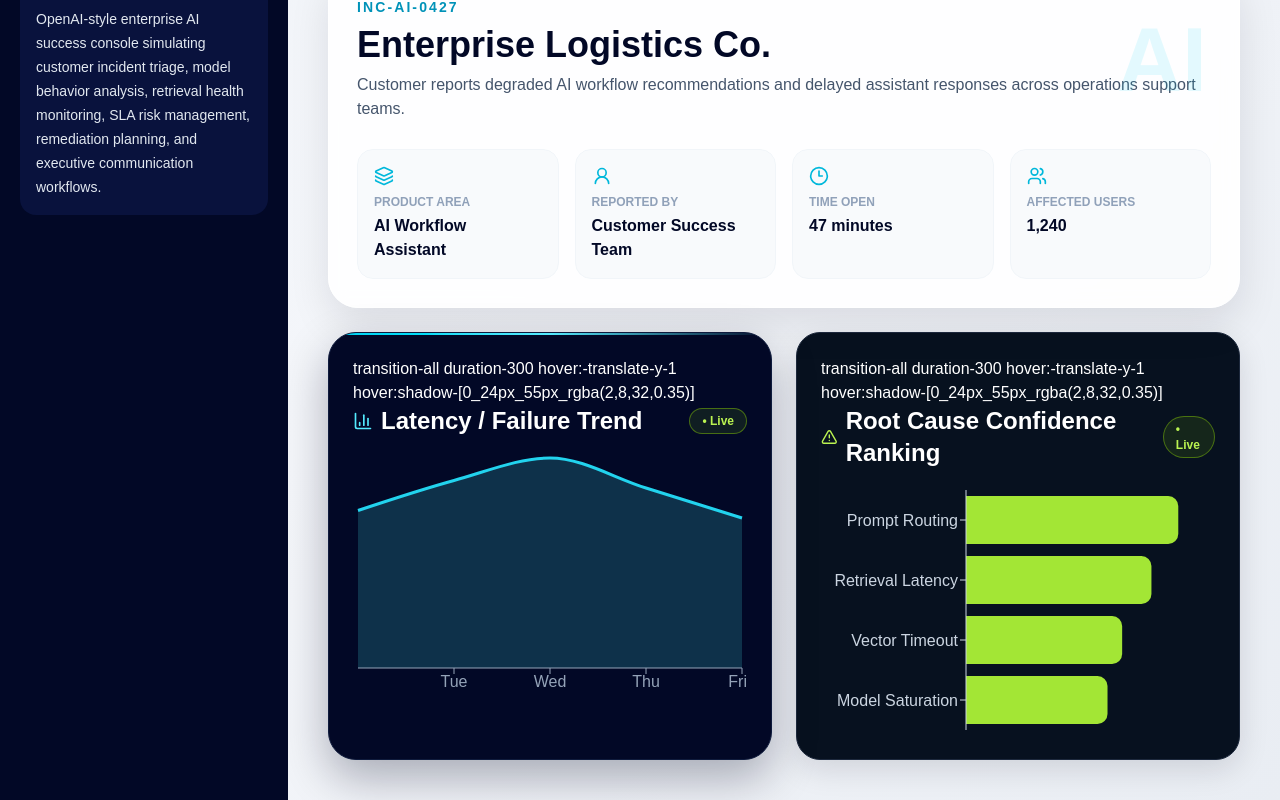
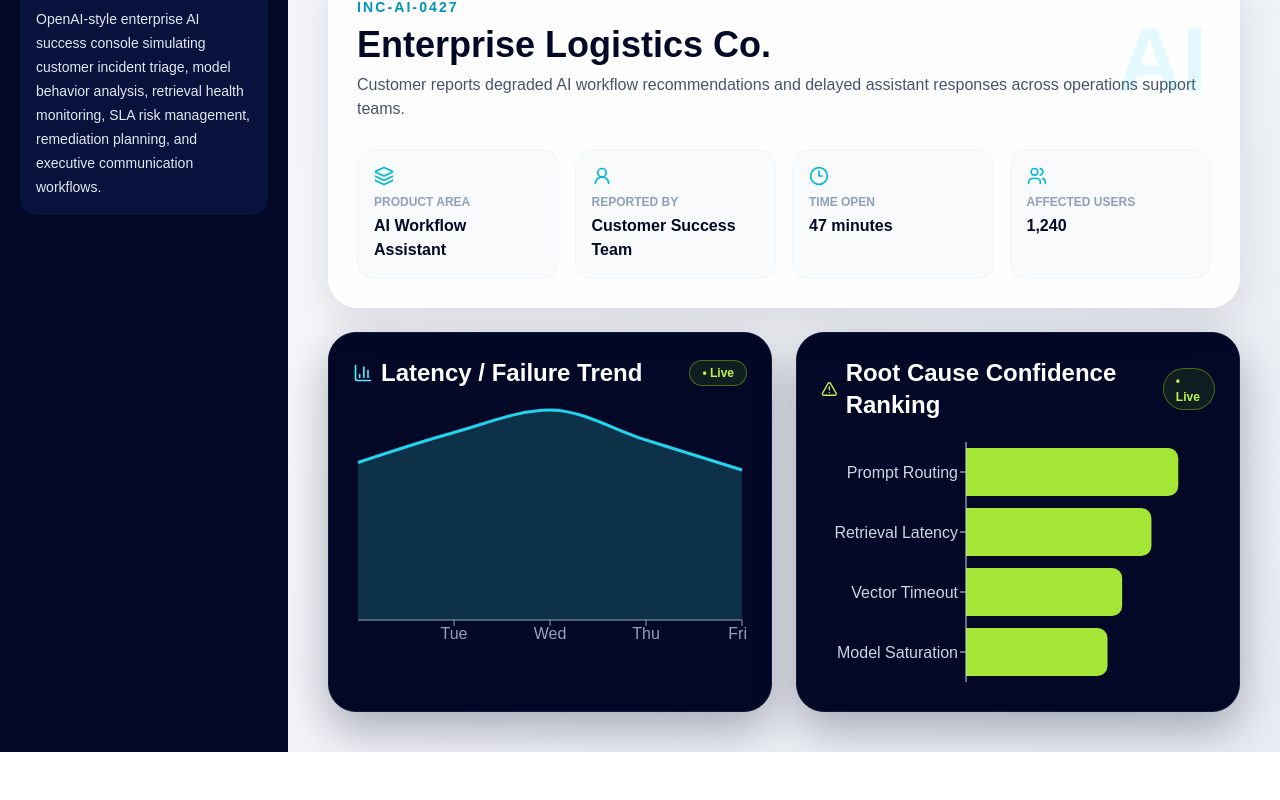
Before and after one commit to jtorres507-rgb/cf-ai-incident-coach-v2, a React (Vite) app: page / in a window 1280 px wide. Shown: the part 697-1497 px from the top of the page. After the commit the page ends 1449 px from the top, so only its background shows below. Built offline with nearby package versions, Linux system fonts and the light colour scheme.

Commit message:
V13.2 update

```diff
--- a/src/App.jsx
+++ b/src/App.jsx
@@ -647,7 +647,7 @@ function CustomerCommsAI() {
 
 function ChartCard() {
   return (
-    <div className="group bg-[#020826] text-white rounded-[28px] p-6 shadow-[0_18px_45px_rgba(2,8,32,0.30)] border border-[#0f1b3d] relative overflow-hidden transition-all duration-300 hover:-translate-y-1"> transition-all duration-300 hover:-translate-y-1 hover:shadow-[0_24px_55px_rgba(2,8,32,0.35)]
+    <div className="group bg-[#020826] text-white rounded-[28px] p-6 shadow-[0_18px_45px_rgba(2,8,32,0.30)] border border-[#101a3d] transition-all duration-300 hover:-translate-y-1 hover:shadow-[0_24px_55px_rgba(2,8,32,0.35)]">
     <div className="absolute top-0 left-0 w-full h-[2px] bg-gradient-to-r from-cyan-400 via-cyan-300 to-transparent"></div>
       <div className="flex items-center gap-2 mb-4">
         <BarChart3 size={20} className="text-cyan-300" />
@@ -676,7 +676,7 @@ function ChartCard() {
 
 function RootCauseChart() {
   return (
-    <div className="bg-[#07111f] text-white rounded-3xl p-6 shadow-[0_10px_30px_rgba(2,8,32,0.12)] border border-slate-800"> transition-all duration-300 hover:-translate-y-1 hover:shadow-[0_24px_55px_rgba(2,8,32,0.35)]
+    <div className="group bg-[#020826] text-white rounded-[28px] p-6 shadow-[0_18px_45px_rgba(2,8,32,0.30)] border border-[#101a3d] transition-all duration-300 hover:-translate-y-1 hover:shadow-[0_24px_55px_rgba(2,8,32,0.35)]">
       <div className="flex items-center gap-2 mb-4">
         <AlertTriangle size={20} className="text-lime-300" />
         <h3 className="font-bold text-2xl">Root Cause Confidence Ranking</h3>
```
